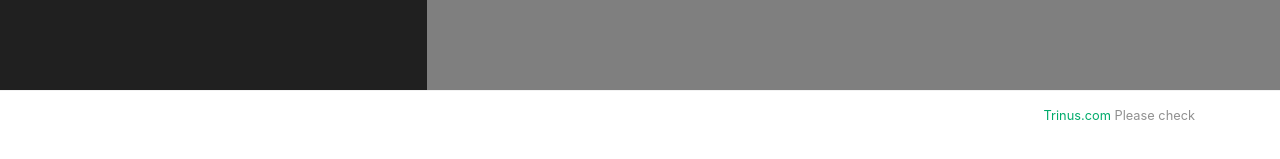
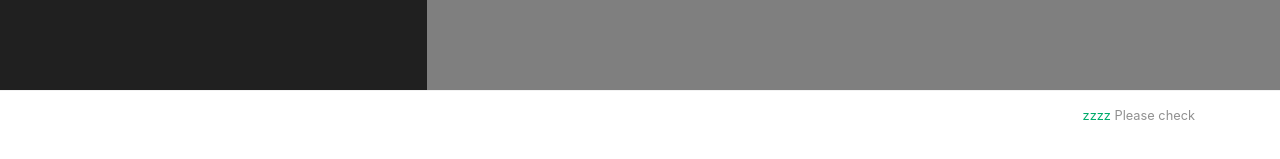
Before and after one commit to ashish-choudhari/weblog, a Jekyll site: the page built from index.html, in a window 1280 px wide and 900 px high, scrolled down 904 px. Shown: the part 700-859 px from the top of the window. Built offline with Jekyll 4.4.1, drawn with Linux system fonts in a browser that asks for light colours; nearby versions of some CDN libraries; the list of posts is cut into pages by our own code.

Commit message:
Update default.html
removing url

```diff
--- a/_layouts/default.html
+++ b/_layouts/default.html
@@ -165,7 +165,7 @@
              <!-- Copyright © {{ site.time | date: "%Y" }} {{ site.name }} -->
             </div>
             <div class="col-md-6 col-sm-6 text-center text-lg-right">
-                <a target="_blank" href="https://www.trinus.com/">Trinus.com</a> Please check
+                <a target="_blank" href="{{ site.baseurl }}/index.html">zzzz</a> Please check
             </div>
         </div>
     </div>
```
